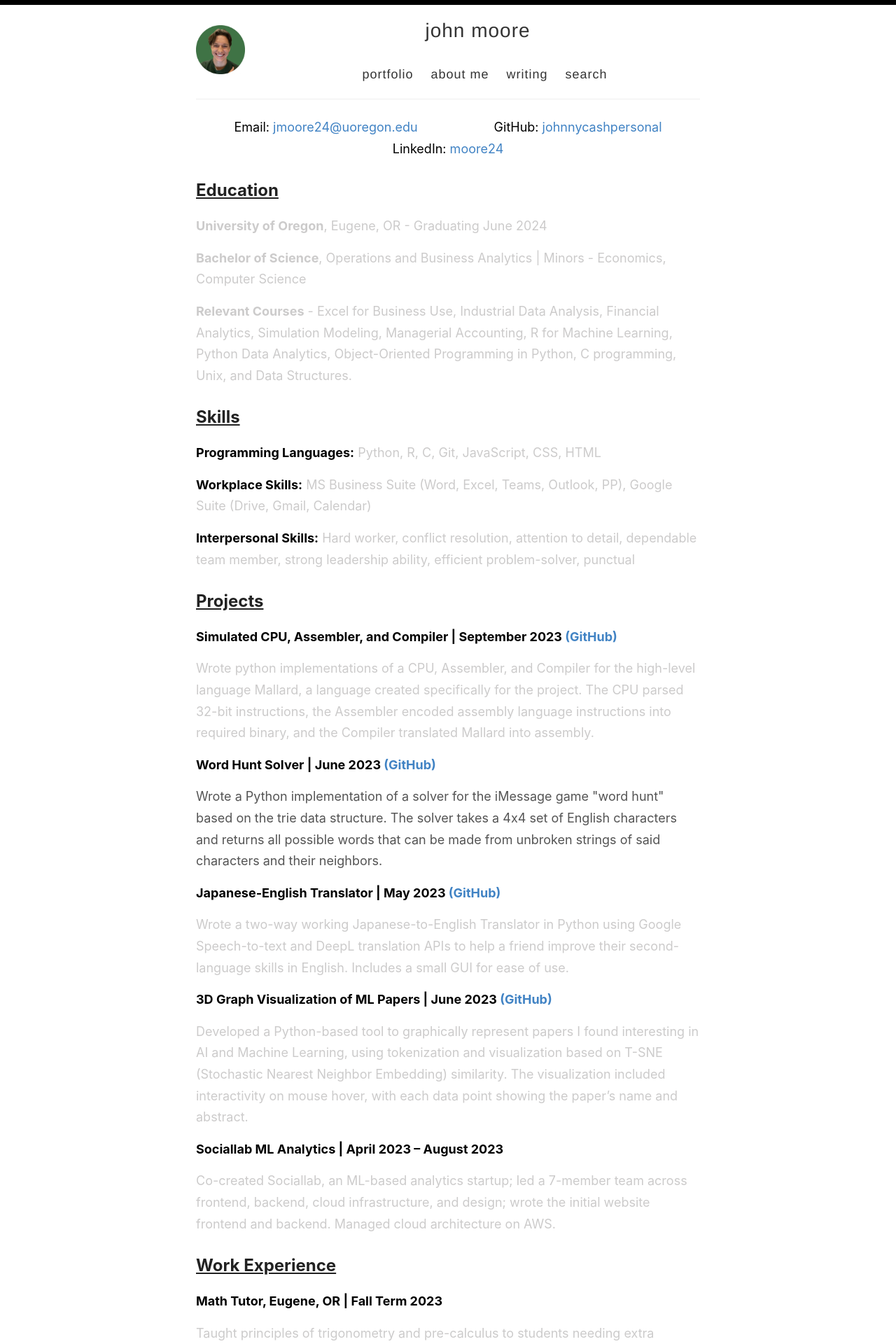
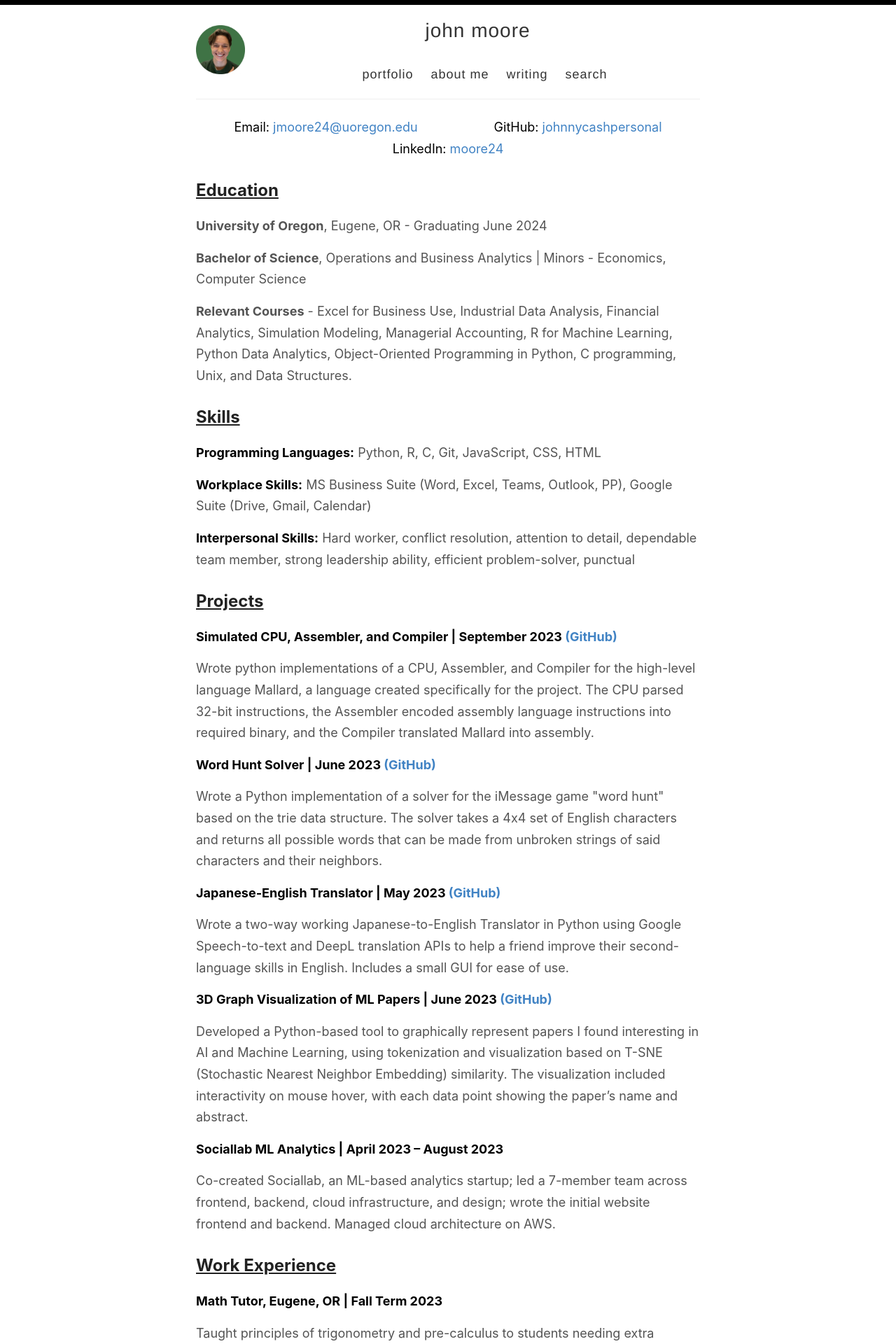
Before and after one commit to johnmoore24/johnmoore24.github.io, a Jekyll site: the page built from index.html, in a window 1280 px wide. Shown: the top 1920 px of the page at 70% size. Built offline with Jekyll 4.4.1, drawn with Linux system fonts in a browser that asks for light colours; the list of posts is cut into pages by our own code.

```diff
--- a/index.html
+++ b/index.html
@@ -33,22 +33,22 @@
 
   <section>
     <h2 style="text-align: left; text-decoration: underline;">Education</h2>
-    <p style="color:rgb(84, 84, 84);"></p><span style="font-weight: bold;">University of Oregon</span>, Eugene, OR - Graduating June 2024</p>
-    <p style="color:rgb(84, 84, 84);"></p><span style="font-weight: bold;">Bachelor of Science</span>, Operations and Business Analytics | Minors - Economics, Computer Science</p>
-    <p style="color:rgb(84, 84, 84);"></p><span style="font-weight: bold;">Relevant Courses</span> - Excel for Business Use, Industrial Data Analysis, Financial Analytics, Simulation Modeling, Managerial Accounting, R for Machine Learning, Python Data Analytics, Object-Oriented Programming in Python, C programming, Unix, and Data Structures.</p>
+    <p style="color:rgb(84, 84, 84);"><span style="font-weight: bold;">University of Oregon</span>, Eugene, OR - Graduating June 2024</p>
+    <p style="color:rgb(84, 84, 84);"><span style="font-weight: bold;">Bachelor of Science</span>, Operations and Business Analytics | Minors - Economics, Computer Science</p>
+    <p style="color:rgb(84, 84, 84);"><span style="font-weight: bold;">Relevant Courses</span> - Excel for Business Use, Industrial Data Analysis, Financial Analytics, Simulation Modeling, Managerial Accounting, R for Machine Learning, Python Data Analytics, Object-Oriented Programming in Python, C programming, Unix, and Data Structures.</p>
 </section>
 
   <section>
     <h2 style="text-align: left; text-decoration: underline;">Skills</h2>
-    <p style="color:rgb(84, 84, 84);"></p><span style="font-weight: bold; color: black;">Programming Languages:</span> Python, R, C, Git, JavaScript, CSS, HTML</p>
-    <p style="color:rgb(84, 84, 84);"></p><span style="font-weight: bold; color: black;">Workplace Skills:</span> MS Business Suite (Word, Excel, Teams, Outlook, PP), Google Suite (Drive, Gmail, Calendar)</p>
-    <p style="color:rgb(84, 84, 84);"></p><span style="font-weight: bold; color: black;">Interpersonal Skills:</span> Hard worker, conflict resolution, attention to detail, dependable team member, strong leadership ability, efficient problem-solver, punctual</p>
+    <p style="color:rgb(84, 84, 84);"><span style="font-weight: bold; color: black;">Programming Languages:</span> Python, R, C, Git, JavaScript, CSS, HTML</p>
+    <p style="color:rgb(84, 84, 84);"><span style="font-weight: bold; color: black;">Workplace Skills:</span> MS Business Suite (Word, Excel, Teams, Outlook, PP), Google Suite (Drive, Gmail, Calendar)</p>
+    <p style="color:rgb(84, 84, 84);"><span style="font-weight: bold; color: black;">Interpersonal Skills:</span> Hard worker, conflict resolution, attention to detail, dependable team member, strong leadership ability, efficient problem-solver, punctual</p>
   </section>
   <section>
     <h2 style="text-align: left; text-decoration: underline;">Projects</h2>
     <article>
       <p style="font-weight: bold; color: black;">Simulated CPU, Assembler, and Compiler | September 2023 <a href="https://github.com/johnnycashpersonal/juck-stack" target="_blank">(GitHub)</a></p>
-      <p style="color:rgb(84, 84, 84);"></p>Wrote python implementations of a CPU, Assembler, and Compiler for the high-level language Mallard, a language created specifically for the project. The CPU parsed 32-bit instructions, the Assembler encoded assembly language instructions into required binary, and the Compiler translated Mallard into assembly.</p>
+      <p style="color:rgb(84, 84, 84);">Wrote python implementations of a CPU, Assembler, and Compiler for the high-level language Mallard, a language created specifically for the project. The CPU parsed 32-bit instructions, the Assembler encoded assembly language instructions into required binary, and the Compiler translated Mallard into assembly.</p>
     </article>
     <article>
       <p style="font-weight: bold; color: black;">Word Hunt Solver | June 2023 <a href="https://github.com/johnnycashpersonal/crack-word-hunt" target="_blank">(GitHub)</a></p>
@@ -56,15 +56,15 @@
     </article>
     <article>
       <p style="font-weight: bold; color: black;">Japanese-English Translator | May 2023 <a href="https://github.com/johnnycashpersonal/Translator" target="_blank">(GitHub)</a></p>
-      <p style="color:rgb(84, 84, 84);"></p>Wrote a two-way working Japanese-to-English Translator in Python using Google Speech-to-text and DeepL translation APIs to help a friend improve their second-language skills in English. Includes a small GUI for ease of use.</p>
+      <p style="color:rgb(84, 84, 84);">Wrote a two-way working Japanese-to-English Translator in Python using Google Speech-to-text and DeepL translation APIs to help a friend improve their second-language skills in English. Includes a small GUI for ease of use.</p>
     </article>
     <article>
       <p style="font-weight: bold; color: black;">3D Graph Visualization of ML Papers | June 2023 <a href="https://github.com/johnnycashpersonal/graph3D" target="_blank">(GitHub)</a></p>
-      <p style="color:rgb(84, 84, 84);"></p>Developed a Python-based tool to graphically represent papers I found interesting in AI and Machine Learning, using tokenization and visualization based on T-SNE (Stochastic Nearest Neighbor Embedding) similarity. The visualization included interactivity on mouse hover, with each data point showing the paper’s name and abstract.</p>
+      <p style="color:rgb(84, 84, 84);">Developed a Python-based tool to graphically represent papers I found interesting in AI and Machine Learning, using tokenization and visualization based on T-SNE (Stochastic Nearest Neighbor Embedding) similarity. The visualization included interactivity on mouse hover, with each data point showing the paper’s name and abstract.</p>
     </article>
     <article>
       <p style="font-weight: bold; color: black;">Sociallab ML Analytics | April 2023 – August 2023</p>
-      <p style="color:rgb(84, 84, 84);"></p>Co-created Sociallab, an ML-based analytics startup; led a 7-member team across frontend, backend, cloud infrastructure, and design; wrote the initial website frontend and backend. Managed cloud architecture on AWS.</p>
+      <p style="color:rgb(84, 84, 84);">Co-created Sociallab, an ML-based analytics startup; led a 7-member team across frontend, backend, cloud infrastructure, and design; wrote the initial website frontend and backend. Managed cloud architecture on AWS.</p>
     </article>
   </section>
 
@@ -72,11 +72,11 @@
     <h2 style="text-align: left; text-decoration: underline;">Work Experience</h2>
     <article>
       <p style="font-weight: bold; color: black;">Math Tutor, Eugene, OR | Fall Term 2023</p>
-      <p style="color:rgb(84, 84, 84);"></p>Taught principles of trigonometry and pre-calculus to students needing extra assistance in UO’s MATH 112.</p>
+      <p style="color:rgb(84, 84, 84);">Taught principles of trigonometry and pre-calculus to students needing extra assistance in UO’s MATH 112.</p>
     </article>
     <article>
       <p style="font-weight: bold; color: black;">Sales Associate, Portland, OR | Orangetheory Fitness | June 2022 – September 2022</p>
-      <p style="color:rgb(84, 84, 84);"></p>Assisted athletes with scheduling and information regarding classes; Led all Sales Associates in August sales, selling over $5,000 in memberships, gear, and class packs; Worked with a tight-knit team of 8 to deliver a fun, enthusiastic, and informative first workout experience.</p>
+      <p style="color:rgb(84, 84, 84);">Assisted athletes with scheduling and information regarding classes; Led all Sales Associates in August sales, selling over $5,000 in memberships, gear, and class packs; Worked with a tight-knit team of 8 to deliver a fun, enthusiastic, and informative first workout experience.</p>
     </article>
   </section>
 
@@ -84,11 +84,11 @@
     <h2 style="text-align: left; text-decoration: underline;">Extracurricular Activities</h2>
     <article>
       <p style="font-weight: bold; color: black;">Ultimate Frisbee Team Member | University of Oregon Ego | September 2020 – September 2022</p>
-      <p style="color:rgb(84, 84, 84);"></p>Participated as a team member in the University of Oregon's ultimate frisbee team, demonstrating teamwork, strategic thinking, and commitment.</p>
+      <p style="color:rgb(84, 84, 84);">Participated as a team member in the University of Oregon's ultimate frisbee team, demonstrating teamwork, strategic thinking, and commitment.</p>
     </article>
     <article>
       <p style="font-weight: bold; color: black;">Ultimate Frisbee Coach | Portland Middle and High School | June 2015 – Present</p>
-      <p style="color:rgb(84, 84, 84);"></p>Currently coach ultimate frisbee to middle and high school students in Portland, fostering skills development, teamwork, and sportsmanship among young athletes.</p>
+      <p style="color:rgb(84, 84, 84);">Currently coach ultimate frisbee to middle and high school students in Portland, fostering skills development, teamwork, and sportsmanship among young athletes.</p>
     </article>
   </section>
 
```
